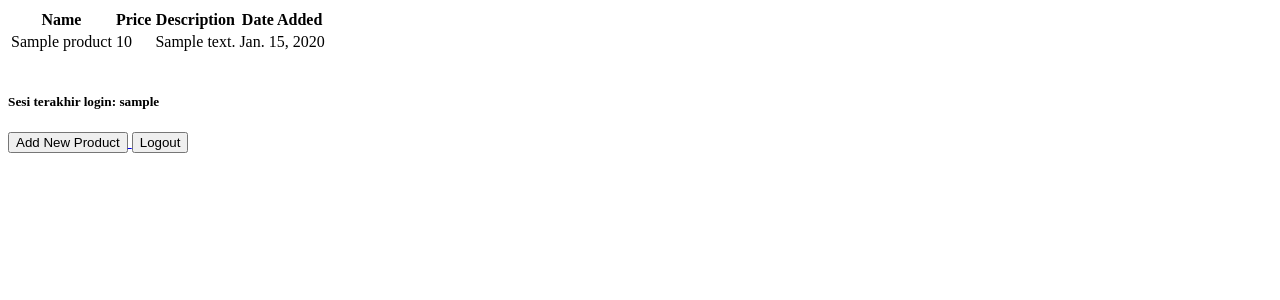
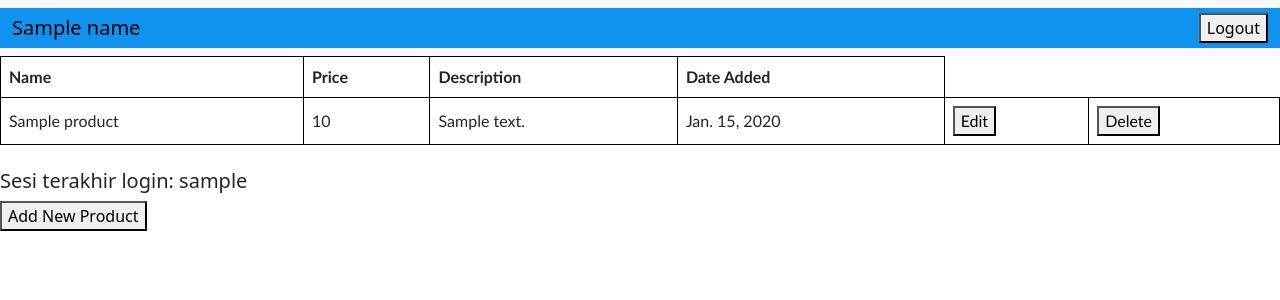
Before and after one commit to bryanjeshua/shopping-list, a Django app: template main/templates/main.html in a window 1280 px wide. Shown: the top 300 px of the page. Run offline with Django 4.2, Linux system fonts and the light colour scheme; tables that the repository leaves empty hold one stand-in row (values such as "Sample post"); the template is opened without the code that fills it: values that come from a table or form of the project are taken from there, most other values are stand-ins (such as "Sample title", 1, 10 or a date in 2020).

Commit message:
TUTORIAL 4

```diff
--- a/main/templates/main.html
+++ b/main/templates/main.html
@@ -1,6 +1,33 @@
 {% extends 'base.html' %}
 
 {% block content %}
+<style>
+    table {
+        border-collapse: collapse;
+        width: 100%;
+        font-family: 'Calibri';
+    }
+    th, td {
+            border: 1px solid black;
+            padding: 8px;
+            text-align: left;
+            font-family: 'Calibri';
+    }
+</style>
+<nav class="navbar navbar-expand-lg bg-body-tertiary">
+    <div class="container-fluid" style="background-color: #1092ef;">
+        <a class="navbar-brand" href="#">{{name}}</a>
+        <button class="navbar-toggler" type="button" data-bs-toggle="collapse" data-bs-target="#navbarNav" aria-controls="navbarNav" aria-expanded="false" aria-label="Toggle navigation">
+            <span class="navbar-toggler-icon"></span>
+        </button>
+        <a href="{% url 'main:logout' %}">
+            <button>
+                Logout
+            </button>
+        </a>
+        </div>
+    </div>
+</nav>
 <table>
     <tr>
         <th>Name</th>
@@ -17,6 +44,20 @@
             <td>{{product.price}}</td>
             <td>{{product.description}}</td>
             <td>{{product.date_added}}</td>
+            <td>
+                <a href="{% url 'main:edit_product' product.pk %}">
+                    <button>
+                        Edit
+                    </button>
+                </a>
+            </td>
+            <td>
+                <a href="{% url 'main:delete_product' product.pk %}">
+                    <button>
+                        Delete
+                    </button>
+                </a>
+            </td>
         </tr>
     {% endfor %}
 </table>
@@ -29,10 +70,4 @@
     </button>
 </a>
 
-<a href="{% url 'main:logout' %}">
-    <button>
-        Logout
-    </button>
-</a>
-
 {% endblock content %}
--- a/main/urls.py
+++ b/main/urls.py
@@ -1,8 +1,10 @@
 from django.urls import path
 from main.views import show_main, create_product, show_xml, show_json, show_xml_by_id, show_json_by_id
-from main.views import register #sesuaikan dengan nama fungsi yang dibuat
-from main.views import login_user #sesuaikan dengan nama fungsi yang dibuat
+from main.views import register
+from main.views import login_user
 from main.views import logout_user
+from main.views import edit_product
+from main.views import delete_product
 app_name = 'main'
 
 urlpatterns = [
@@ -12,7 +14,9 @@ urlpatterns = [
     path('json/', show_json, name='show_json'),
     path('xml/<int:id>/', show_xml_by_id, name='show_xml_by_id'),
     path('json/<int:id>/', show_json_by_id, name='show_json_by_id'),
-    path('register/', register, name='register'), #sesuaikan dengan nama fungsi yang dibuat
-    path('login/', login_user, name='login'), #sesuaikan dengan nama fungsi yang dibuat
+    path('register/', register, name='register'),
+    path('login/', login_user, name='login'),
     path('logout/', logout_user, name='logout'),
+    path('edit-product/<int:id>', edit_product, name='edit_product'),
+    path('delete/<int:id>', delete_product, name='delete_product'),
 ]
--- a/templates/base.html
+++ b/templates/base.html
@@ -9,6 +9,10 @@
         />
         {% block meta %}
         {% endblock meta %}
+        <link href="https://cdn.jsdelivr.net/npm/bootstrap@5.3.2/dist/css/bootstrap.min.css" rel="stylesheet" integrity="sha384-T3c6CoIi6uLrA9TneNEoa7RxnatzjcDSCmG1MXxSR1GAsXEV/Dwwykc2MPK8M2HN" crossorigin="anonymous">
+        <script src="https://code.jquery.com/jquery-3.6.0.min.js" integrity="sha384-KyZXEAg3QhqLMpG8r+J4jsl5c9zdLKaUk5Ae5f5b1bw6AUn5f5v8FZJoMxm6f5cH1" crossorigin="anonymous"></script>
+        <script src="https://cdn.jsdelivr.net/npm/@popperjs/core@2.11.8/dist/umd/popper.min.js" integrity="sha384-I7E8VVD/ismYTF4hNIPjVp/Zjvgyol6VFvRkX/vR+Vc4jQkC+hVqc2pM8ODewa9r" crossorigin="anonymous"></script>
+        <script src="https://cdn.jsdelivr.net/npm/bootstrap@5.3.2/dist/js/bootstrap.min.js" integrity="sha384-BBtl+eGJRgqQAUMxJ7pMwbEyER4l1g+O15P+16Ep7Q9Q+zqX6gSbd85u4mG4QzX+" crossorigin="anonymous"></script>
     </head>
 
     <body>
```
Also changed, not shown: main/templates/edit_product.html (added, +22 -0 lines), main/views.py (+27 -1 lines).
